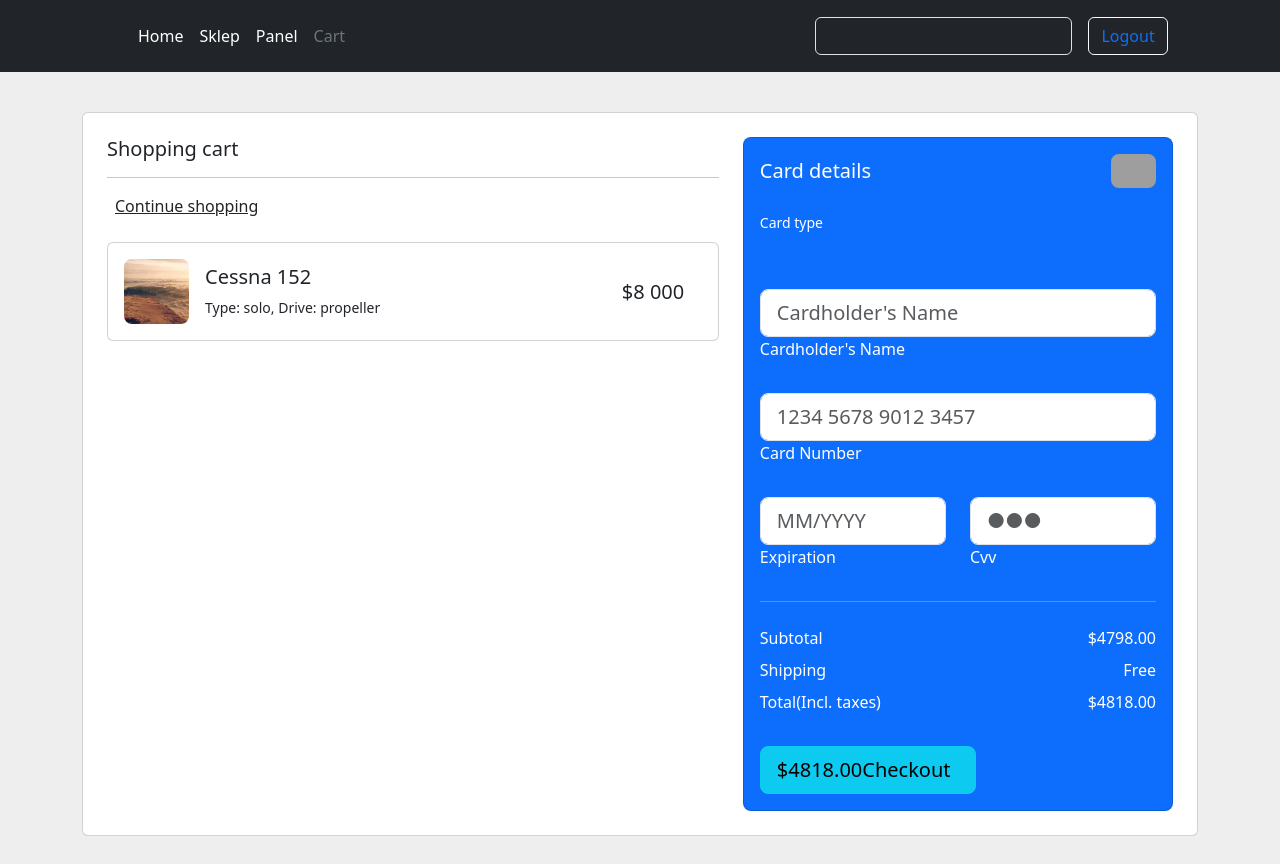
After one commit to QadamosssQ/ProjektSklepPHP, a PHP site: page /src/php/cart.php in a window 1280 px wide. The commit adds this page. Run offline with PHP 8.4, Linux system fonts and the light colour scheme; the visitor is signed in with stand-in values (Sample User, id 1); data that the repository does not hold is empty; grey boxes are pictures that could not be loaded.

Commit message:
General improvement

```diff
--- a/index.php
+++ b/index.php
@@ -22,8 +22,7 @@
                 <li><a href="#" class="nav-link px-2 text-secondary">Home</a></li>
                 <li><a href="src/php/shop.php" class="nav-link px-2 text-white">Sklep</a></li>
                 <li><a href="src/php/panel.php" class="nav-link px-2 text-white">Panel</a></li>
-                <li><a href="#" class="nav-link px-2 text-white">FAQs</a></li>
-                <li><a href="#" class="nav-link px-2 text-white">About</a></li>
+                <li><a href="src/php/cart.php" class="nav-link px-2 text-white">Cart</a></li>
             </ul>
 
             <form class="col-12 col-lg-auto mb-3 mb-lg-0 me-lg-3" role="search" data-dashlane-rid="b0ad484f5a24ee6d" data-form-type="">
@@ -48,6 +47,9 @@
                 ?>
 
             </div>
+            <p class="username">  <?php
+                require "src/php/show_name.php";
+                ?></p>
         </div>
     </div>
 </header>
--- /dev/null
+++ b/src/css/cart.css
@@ -0,0 +1,22 @@
+.username{
+    margin-left: 2%;
+    margin-top: 1%;
+    font-size: 1.5em;
+    margin-bottom: 1%;
+}
+
+.login_button{
+
+    text-decoration: none;
+}
+
+
+@media (min-width: 1025px) {
+    .h-custom {
+        height: 100vh !important;
+    }
+}
+
+section{
+margin-top: 5%;
+}
--- /dev/null
+++ b/src/php/cart.php
@@ -0,0 +1,231 @@
+<?php
+
+require "conn.php";
+if (empty($_SESSION["id"])) {
+    header("Location: login.php");
+}
+$query = "SELECT * FROM samoloty";
+
+$result = mysqli_query($conn, $query);
+
+
+?>
+
+
+<!DOCTYPE html>
+<html lang="pl">
+<head>
+    <meta charset="UTF-8">
+
+    <script src="https://cdn.jsdelivr.net/npm/bootstrap@5.3.0-alpha1/dist/js/bootstrap.bundle.min.js" integrity="sha384-w76AqPfDkMBDXo30jS1Sgez6pr3x5MlQ1ZAGC+nuZB+EYdgRZgiwxhTBTkF7CXvN" crossorigin="anonymous"></script>
+    <link href="https://cdn.jsdelivr.net/npm/bootstrap@5.3.0-alpha1/dist/css/bootstrap.min.css" rel="stylesheet" integrity="sha384-GLhlTQ8iRABdZLl6O3oVMWSktQOp6b7In1Zl3/Jr59b6EGGoI1aFkw7cmDA6j6gD" crossorigin="anonymous">
+    <link rel="stylesheet" href="../css/cart.css">
+    <title>Sklep </title>
+</head>
+
+<body>
+
+<header class="p-3 text-bg-dark fixed-top">
+    <div class="container">
+        <div class="d-flex flex-wrap align-items-center justify-content-center justify-content-lg-start">
+            <a href="/" class="d-flex align-items-center mb-2 mb-lg-0 text-white text-decoration-none">
+                <svg class="bi me-2" width="40" height="32" role="img" aria-label="Bootstrap"><use xlink:href="#bootstrap"></use></svg>
+            </a>
+
+            <ul class="nav col-12 col-lg-auto me-lg-auto mb-2 justify-content-center mb-md-0">
+                <li><a href="../../index.php" class="nav-link px-2 text-white">Home</a></li>
+                <li><a href="shop.php" class="nav-link px-2 text-white">Sklep</a></li>
+                <li><a href="panel.php" class="nav-link px-2 text-white">Panel</a></li>
+                <li><a href="cart.php" class="nav-link px-2 text-secondary">Cart</a></li>
+            </ul>
+
+            <form class="col-12 col-lg-auto mb-3 mb-lg-0 me-lg-3" role="search" data-dashlane-rid="b0ad484f5a24ee6d" data-form-type="">
+                <input type="search" class="form-control form-control-dark text-bg-dark" placeholder="Search..." aria-label="Search" data-dashlane-rid="08ac5c5fec0cede6" data-form-type="">
+            </form>
+
+            <div class="text-end">
+
+
+
+                <?php
+
+
+
+                if(empty($_SESSION["id"])) {
+                    echo '<button type="button" class="btn btn-outline-light me-2"><a class="login_button" href="src/php/login.php">Login</a> </button>';
+                }else{
+                    echo '<button type="button" class="btn btn-outline-light me-2"><a class="login_button" href="src/php/logout.php">Logout</a> </button>';
+                }
+
+
+                ?>
+
+            </div>
+            <p class="username">  <?php
+                require "show_name.php";
+                ?></p>
+        </div>
+    </div>
+</header>
+
+
+
+<section class="h-100 h-custom" style="background-color: #eee;">
+    <div class="container py-5 h-100">
+        <div class="row d-flex justify-content-center align-items-center h-100">
+            <div class="col">
+                <div class="card">
+                    <div class="card-body p-4">
+
+                        <div class="row">
+
+                            <div class="col-lg-7">
+                                <h5 class="mb-3">Shopping cart</h5>
+                                <hr>
+
+                                <div class="d-flex justify-content-between align-items-center mb-4">
+                                    <div>
+
+                                        <a href="#!" class="text-body"><i
+                                                    class="fas fa-long-arrow-alt-left me-2"></i>Continue shopping</a>
+
+                                    </div>
+
+                                </div>
+
+
+
+
+<!--//--------------------------------------------------------------------------------------------------------->
+                                <?php
+
+
+
+                                echo '<div class="card mb-3">
+                                    <div class="card-body">
+                                        <div class="d-flex justify-content-between">
+                                            <div class="d-flex flex-row align-items-center">
+                                                <div>
+                                                    <img
+                                                            src="../img/sample.jpg"
+                                                            class="img-fluid rounded-3" alt="Shopping item" style="width: 65px;">
+                                                </div>
+                                                <div class="ms-3">
+                                                    <h5>Cessna 152</h5>
+                                                    <p class="small mb-0">Type: solo, Drive: propeller  </p>
+                                                </div>
+                                            </div>
+                                            <div class="d-flex flex-row align-items-center">
+
+                                                <div style="width: 80px;">
+                                                    <h5 class="mb-0">$8 000</h5>
+                                                </div>
+                                                <a href="#!" style="color: #cecece;"><i class="fas fa-trash-alt"></i></a>
+                                            </div>
+                                        </div>
+                                    </div>
+                                </div>';
+
+
+?>
+<!--//--------------------------------------------------------------------------------------------------------->
+
+
+
+
+
+                            </div>
+                            <div class="col-lg-5">
+
+                                <div class="card bg-primary text-white rounded-3">
+                                    <div class="card-body">
+                                        <div class="d-flex justify-content-between align-items-center mb-4">
+                                            <h5 class="mb-0">Card details</h5>
+                                            <img src="https://mdbcdn.b-cdn.net/img/Photos/Avatars/avatar-6.webp"
+                                                 class="img-fluid rounded-3" style="width: 45px;" alt="Avatar">
+                                        </div>
+
+                                        <p class="small mb-2">Card type</p>
+                                        <a href="#!" type="submit" class="text-white"><i
+                                                    class="fab fa-cc-mastercard fa-2x me-2"></i></a>
+                                        <a href="#!" type="submit" class="text-white"><i
+                                                    class="fab fa-cc-visa fa-2x me-2"></i></a>
+                                        <a href="#!" type="submit" class="text-white"><i
+                                                    class="fab fa-cc-amex fa-2x me-2"></i></a>
+                                        <a href="#!" type="submit" class="text-white"><i class="fab fa-cc-paypal fa-2x"></i></a>
+
+                                        <form class="mt-4">
+                                            <div class="form-outline form-white mb-4">
+                                                <input type="text" id="typeName" class="form-control form-control-lg" siez="17"
+                                                       placeholder="Cardholder's Name" />
+                                                <label class="form-label" for="typeName">Cardholder's Name</label>
+                                            </div>
+
+                                            <div class="form-outline form-white mb-4">
+                                                <input type="text" id="typeText" class="form-control form-control-lg" siez="17"
+                                                       placeholder="1234 5678 9012 3457" minlength="19" maxlength="19" />
+                                                <label class="form-label" for="typeText">Card Number</label>
+                                            </div>
+
+                                            <div class="row mb-4">
+                                                <div class="col-md-6">
+                                                    <div class="form-outline form-white">
+                                                        <input type="text" id="typeExp" class="form-control form-control-lg"
+                                                               placeholder="MM/YYYY" size="7" id="exp" minlength="7" maxlength="7" />
+                                                        <label class="form-label" for="typeExp">Expiration</label>
+                                                    </div>
+                                                </div>
+                                                <div class="col-md-6">
+                                                    <div class="form-outline form-white">
+                                                        <input type="password" id="typeText" class="form-control form-control-lg"
+                                                               placeholder="&#9679;&#9679;&#9679;" size="1" minlength="3" maxlength="3" />
+                                                        <label class="form-label" for="typeText">Cvv</label>
+                                                    </div>
+                                                </div>
+                                            </div>
+
+                                        </form>
+
+                                        <hr class="my-4">
+
+                                        <div class="d-flex justify-content-between">
+                                            <p class="mb-2">Subtotal</p>
+                                            <p class="mb-2">$4798.00</p>
+                                        </div>
+
+                                        <div class="d-flex justify-content-between">
+                                            <p class="mb-2">Shipping</p>
+                                            <p class="mb-2">Free</p>
+                                        </div>
+
+                                        <div class="d-flex justify-content-between mb-4">
+                                            <p class="mb-2">Total(Incl. taxes)</p>
+                                            <p class="mb-2">$4818.00</p>
+                                        </div>
+
+                                        <button type="button" class="btn btn-info btn-block btn-lg">
+                                            <div class="d-flex justify-content-between">
+                                                <span>$4818.00</span>
+                                                <span>Checkout <i class="fas fa-long-arrow-alt-right ms-2"></i></span>
+                                            </div>
+                                        </button>
+
+                                    </div>
+                                </div>
+
+                            </div>
+
+                        </div>
+
+                    </div>
+                </div>
+            </div>
+        </div>
+    </div>
+</section>
+
+
+
+
+</body>
+</html>
--- a/src/php/edit.php
+++ b/src/php/edit.php
@@ -43,8 +43,8 @@ $result = mysqli_query($conn, $query);
                 <li><a href="../../index.php" class="nav-link px-2  text-white  ">Home</a></li>
                 <li><a href="shop.php" class="nav-link px-2 text-white">Sklep</a></li>
                 <li><a href="panel.php" class="nav-link px-2 text-secondary">Panel</a></li>
-                <li><a href="#" class="nav-link px-2 text-white">FAQs</a></li>
-                <li><a href="#" class="nav-link px-2 text-white">About</a></li>
+                <li><a href="cart.php" class="nav-link px-2 text-white">Cart</a></li>
+
             </ul>
 
             <form class="col-12 col-lg-auto mb-3 mb-lg-0 me-lg-3" role="search" data-dashlane-rid="b0ad484f5a24ee6d" data-form-type="">
--- a/src/php/login.php
+++ b/src/php/login.php
@@ -29,7 +29,7 @@ require_once "conn.php"; ?>
                     <li><a href="../../index.php" class="nav-link px-2  text-white  ">Home</a></li>
                     <li><a href="shop.php" class="nav-link px-2 text-white">Sklep</a></li>
                     <li><a href="#" class="nav-link px-2 text-secondary">Panel</a></li>
-
+                    <li><a href="cart.php" class="nav-link px-2 text-white">Cart</a></li>
                 </ul>
 
 
--- a/src/php/shop.php
+++ b/src/php/shop.php
@@ -32,8 +32,7 @@ $result = mysqli_query($conn, $query);
                 <li><a href="../../index.php" class="nav-link px-2 text-white">Home</a></li>
                 <li><a href="" class="nav-link px-2 text-secondary">Sklep</a></li>
                 <li><a href="panel.php" class="nav-link px-2 text-white">Panel</a></li>
-                <li><a href="#" class="nav-link px-2 text-white">FAQs</a></li>
-                <li><a href="#" class="nav-link px-2 text-white">About</a></li>
+                <li><a href="cart.php" class="nav-link px-2 text-white">Cart</a></li>
             </ul>
 
             <form class="col-12 col-lg-auto mb-3 mb-lg-0 me-lg-3" role="search" data-dashlane-rid="b0ad484f5a24ee6d" data-form-type="">
@@ -52,6 +51,9 @@ $result = mysqli_query($conn, $query);
 
 
             </div>
+            <p class="username">  <?php
+                require "show_name.php";
+                ?></p>
         </div>
     </div>
 </header>
--- /dev/null
+++ b/src/php/show_name.php
@@ -0,0 +1,12 @@
+<?php
+
+
+$show_username = "SELECT * FROM users WHERE id = '" . $_SESSION["id"] . "'";
+
+$result_show_username = mysqli_query($conn, $show_username);
+
+$result_show_username = mysqli_fetch_array($result_show_username);
+
+echo $result_show_username["username"];
+
+?>
```
Also changed, not shown: src/css/main.css (+7 -0 lines), src/css/panel.css (+7 -0 lines), src/css/shop.css (+7 -0 lines), src/php/panel.php (+8 -10 lines), 1 other file.
